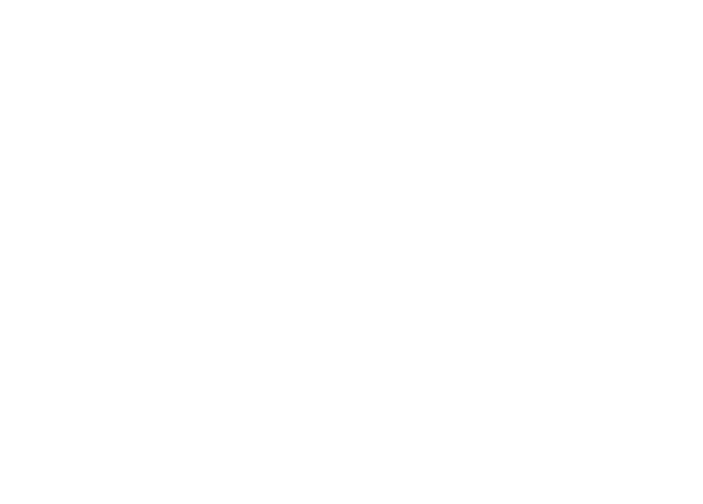
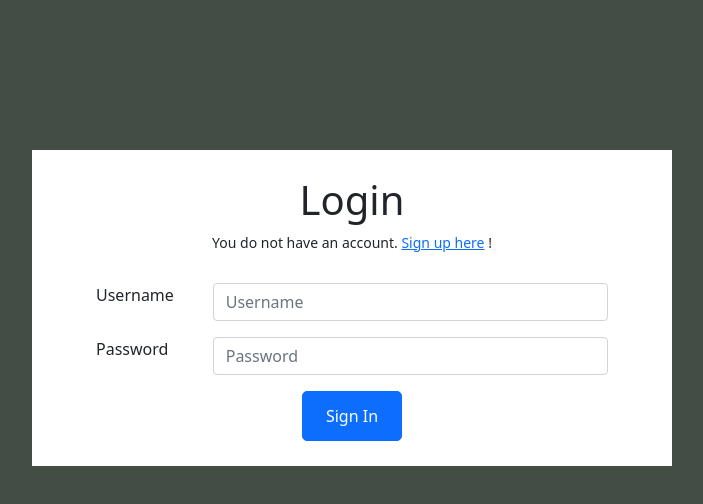
Before and after one commit to ngoctin-fullstack-developer/intuition, a React (Create React App) app in the folder client/: page /login in a window 1280 px wide. Before the commit this address had no page. Shown: the top 504 px of the page, without its empty margins (288-991 px from the left). Built offline with nearby package versions, Linux system fonts and the light colour scheme.

Commit message:
Home Page

```diff
--- /dev/null
+++ b/client/src/app.style.scss
@@ -0,0 +1,6 @@
+*{
+    padding: 0;
+    margin: 0;
+    box-sizing: border-box;
+    background-color: #F6F7FB;
+}
--- a/client/src/app.tsx
+++ b/client/src/app.tsx
@@ -1,5 +1,7 @@
 import React from 'react'
 import {Routes,Route} from 'react-router-dom'
+import HomeView from './views/home.view'
+import LoginView from './views/login.view'
 import RegisterView from './views/register.view'
 
 const App = () => {
@@ -7,6 +9,8 @@ const App = () => {
     <div className='app'>
         <Routes>
             <Route path='/register' element={<RegisterView/>}  />
+            <Route path='/login' element={<LoginView/>}  />
+            <Route path='/' element={<HomeView/>} />
         </Routes>
     </div>
   )
--- /dev/null
+++ b/client/src/components/header.component.tsx
@@ -0,0 +1,25 @@
+import React from 'react'
+import {Dropdown} from 'react-bootstrap'
+import '../styles/header.style.scss'
+
+const Header = () => {
+    return (
+        <div className='header'>
+            {/** DropdownMenu */}
+            {/**Name */}
+            {/**Search Button */}
+            {/**Cart */}
+            {/**Login */}
+            <Dropdown>
+                <Dropdown.Toggle variant="success" id="dropdown-basic"></Dropdown.Toggle>
+                <Dropdown.Menu>
+                    <Dropdown.Item href="#/action-1">Action</Dropdown.Item>
+                    <Dropdown.Item href="#/action-2">Another action</Dropdown.Item>
+                    <Dropdown.Item href="#/action-3">Something else</Dropdown.Item>
+                </Dropdown.Menu>
+            </Dropdown>
+        </div>
+    )
+}
+
+export default Header
--- /dev/null
+++ b/client/src/models/signin.model.ts
@@ -0,0 +1,4 @@
+export interface ISignin {
+    username : string,
+    password : string
+}
--- /dev/null
+++ b/client/src/styles/header.style.scss
@@ -0,0 +1,5 @@
+.header{
+    display: flex;
+    width: 100%;
+    height: 150px;
+}
--- /dev/null
+++ b/client/src/styles/home.style.scss
@@ -0,0 +1,4 @@
+.home{
+    display: flex;
+    flex-direction: column;
+}
--- /dev/null
+++ b/client/src/views/home.view.tsx
@@ -0,0 +1,13 @@
+import React from 'react'
+import Header from '../components/header.component'
+import '../styles/home.style.scss'
+
+const HomeView = () => {
+  return (
+    <div className='home' >
+      <Header/>
+    </div>
+  )
+}
+
+export default HomeView
--- /dev/null
+++ b/client/src/views/login.view.tsx
@@ -0,0 +1,61 @@
+import React, { useState } from 'react'
+import { Form, Button, Tooltip, OverlayTrigger } from 'react-bootstrap'
+import { Link } from 'react-router-dom';
+import { ISignin } from '../models/signin.model';
+import '../styles/register.style.scss'
+
+const LoginView = () => {
+
+    const [singin,setSignin] = useState<ISignin>({
+        username : '',
+        password : ''
+    })
+    console.log(singin.username)
+    console.log(singin.password)
+
+    const renderTooltip = (msg: string) => (
+        <Tooltip id="button-tooltip">{msg}</Tooltip>
+    );
+
+    async function onClick(event: React.MouseEvent) {
+        // call api to sign in
+    }
+
+    async function onInputChange(event: React.ChangeEvent<HTMLInputElement>) {
+        var inputID = event.currentTarget.getAttribute('id');
+        if(inputID === 'login.username'){
+            setSignin({...singin,username : event.target.value})
+        }else if(inputID === 'login.password'){
+            setSignin({...singin,password : event.target.value})
+        }
+    }
+
+    async function onInputFocusOut(event: React.FocusEvent<HTMLInputElement>) {
+        var inputID = event.currentTarget.getAttribute('id');
+
+    }
+
+    return (
+        <div className='register' >
+            <Form>
+                <div className='__header'>
+                    <div className='__line'></div>
+                    <h1>Login</h1>
+                    <div className='__line'></div>
+                </div>
+                <small>You do not have an account. <Link to='/register'>Sign up here</Link> !</small>
+                <Form.Group className="mb-3" controlId="login.username">
+                    <Form.Label>Username</Form.Label>
+                    <Form.Control type="text" placeholder="Username" onChange={onInputChange} required />
+                </Form.Group>
+                <Form.Group className="mb-3" controlId="login.password">
+                    <Form.Label>Password</Form.Label>
+                    <Form.Control type="password" placeholder="Password" onChange={onInputChange} required />
+                </Form.Group>
+                <Button id='loginBtn' variant="primary" type="submit" onClick={onClick}>Sign In</Button>
+            </Form>
+        </div >
+    )
+}
+
+export default LoginView
--- a/client/src/views/register.view.tsx
+++ b/client/src/views/register.view.tsx
@@ -7,6 +7,7 @@ import { initialSignUp, ISignUp } from '../models/signup.model';
 import AddressService from '../services/address.service';
 import '../styles/register.style.scss'
 import Validator from '../utils/validator.util';
+import { Link } from 'react-router-dom';
 
 const RegisterView = () => {
   const [startDate, setStartDate] = useState<Date | null>(null);
@@ -83,8 +84,6 @@ const RegisterView = () => {
       }
     }
   }
-
-
 
   async function onInputChange(event: React.ChangeEvent<HTMLInputElement>) {
     var inputID = event.currentTarget.getAttribute('id')?.toString();
@@ -179,7 +178,7 @@ const RegisterView = () => {
           <h1>Register</h1>
           <div className='__line'></div>
         </div>
-        <small>Create your account. It's free and only take a minute.</small>
+        <small>You already have an account. <Link to='/login'>Sign in here</Link> !</small>
         <Form.Group className="mb-3" controlId="register.username">
           <Form.Label>Username</Form.Label>
           <OverlayTrigger
@@ -279,7 +278,7 @@ const RegisterView = () => {
           </Form.Select>
           </OverlayTrigger>
         </Form.Group>
-        <Button id='registerBtn' variant="primary" type="submit" onClick={onClick}>Register</Button>
+        <Button id='registerBtn' variant="primary" type="submit" onClick={onClick}>Sign Up</Button>
       </Form>
     </div >
   )
```
